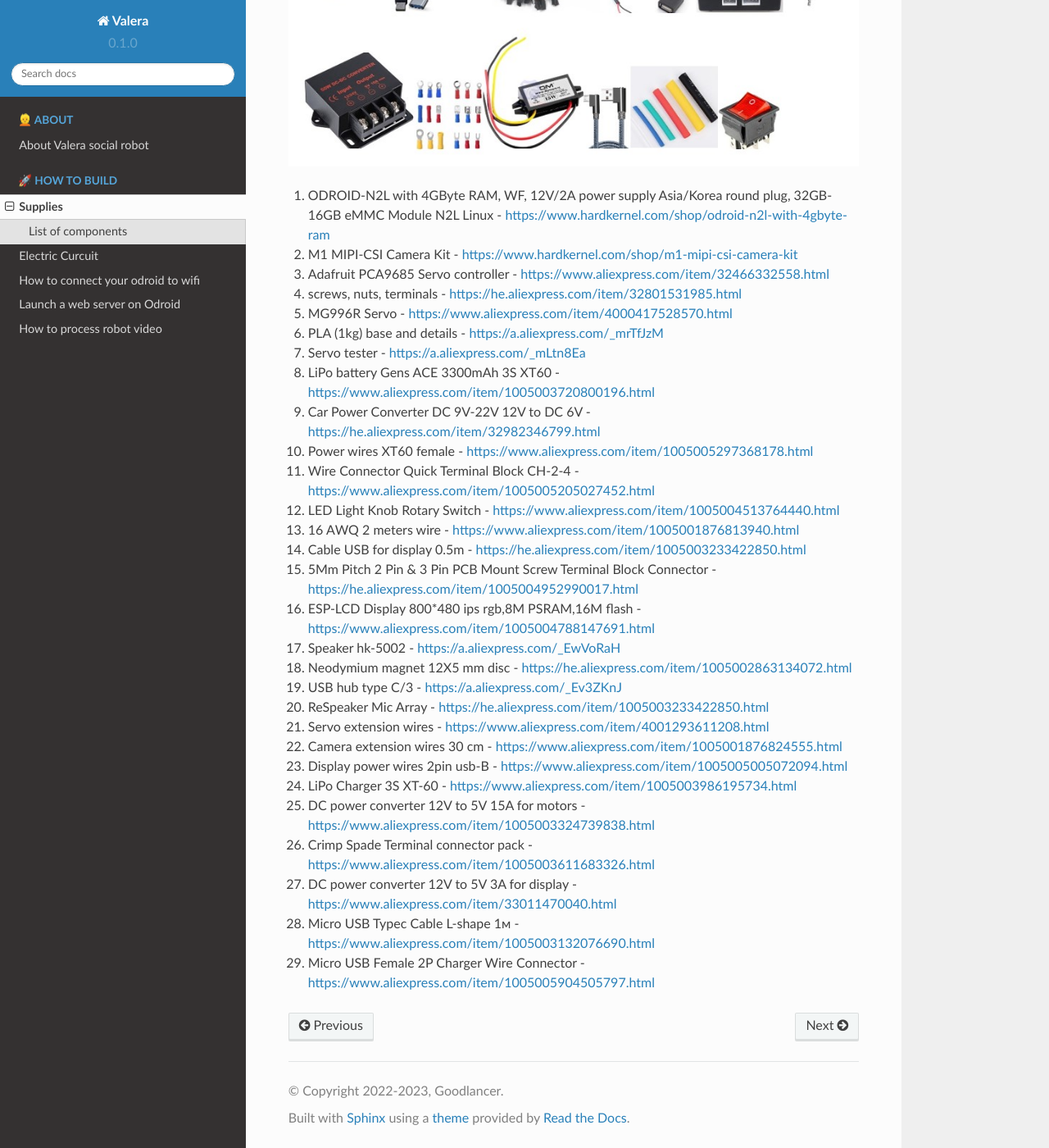
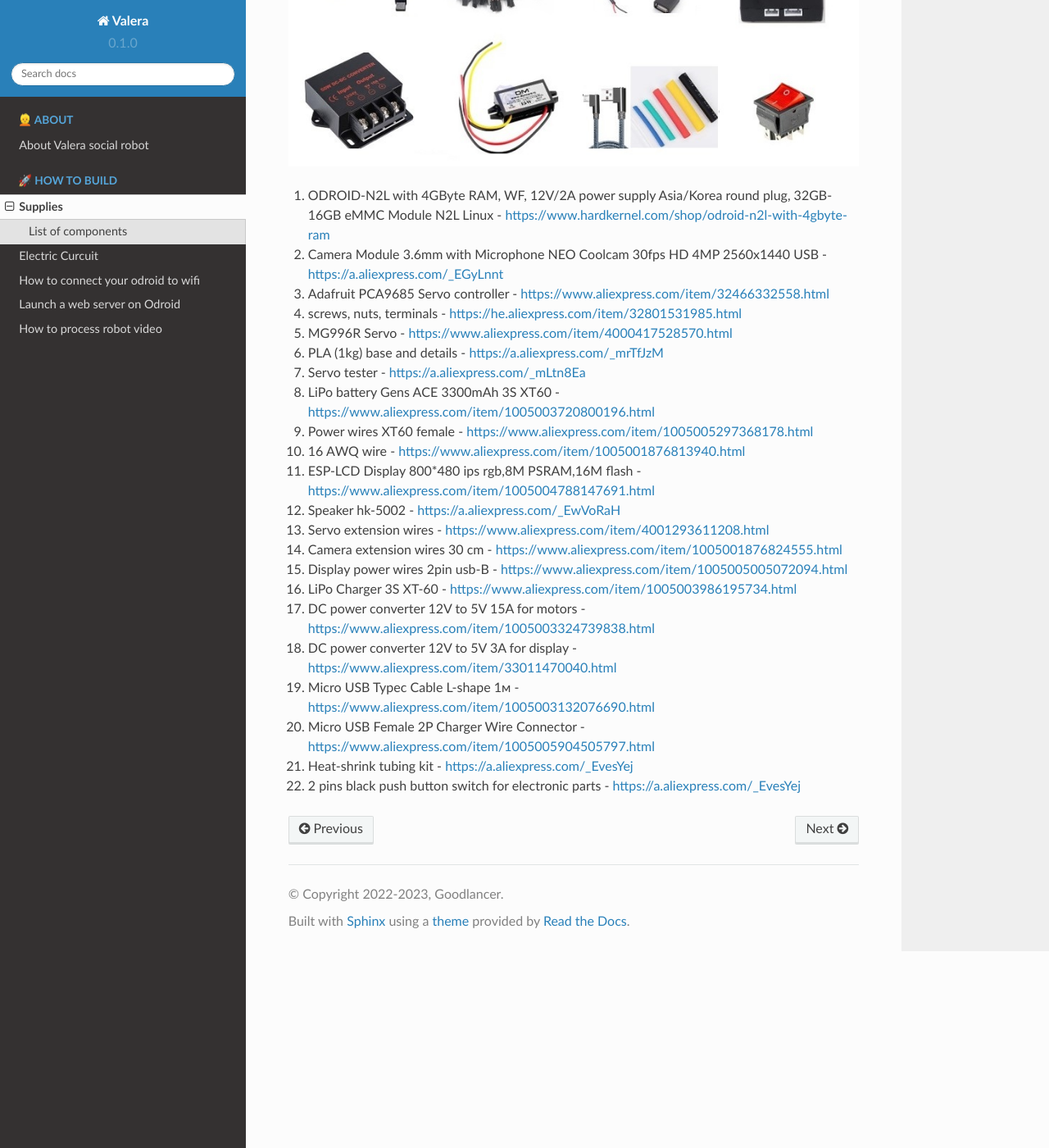
Before and after one commit to goodlancer-org/valera, a Sphinx documentation site: the page built from docs/supplies.rst, in a window 1280 px wide and 1400 px high, scrolled down 887 px. Shown: the whole window at 82% size. Built offline with Sphinx 7.4.7 and the Read the Docs theme 2.0.0, drawn with Linux system fonts in a browser that asks for light colours.

Commit message:
docs: supplies edited

```diff
--- a/docs/supplies.rst
+++ b/docs/supplies.rst
@@ -15,31 +15,24 @@
 .. image:: images/BOM1.jpg
 
 #. ODROID-N2L with 4GByte RAM, WF, 12V/2A power supply Asia/Korea round plug, 32GB-16GB eMMC Module N2L Linux - `<https://www.hardkernel.com/shop/odroid-n2l-with-4gbyte-ram>`_
-#. M1 MIPI-CSI Camera Kit - `<https://www.hardkernel.com/shop/m1-mipi-csi-camera-kit>`_
+#. Camera Module 3.6mm with Microphone NEO Coolcam 30fps HD 4MP 2560x1440 USB - `<https://a.aliexpress.com/_EGyLnnt>`_
 #. Adafruit PCA9685 Servo controller - `<https://www.aliexpress.com/item/32466332558.html>`_
 #. screws, nuts, terminals - `<https://he.aliexpress.com/item/32801531985.html>`_
 #. MG996R Servo - `<https://www.aliexpress.com/item/4000417528570.html>`_
 #. PLA (1kg) base and details - `<https://a.aliexpress.com/_mrTfJzM>`_
 #. Servo tester - `<https://a.aliexpress.com/_mLtn8Ea>`_
 #. LiPo battery Gens ACE 3300mAh 3S XT60 - `<https://www.aliexpress.com/item/1005003720800196.html>`_
-#. Car Power Converter DC 9V-22V 12V to DC 6V - `<https://he.aliexpress.com/item/32982346799.html>`_
 #. Power wires XT60 female - `<https://www.aliexpress.com/item/1005005297368178.html>`_
-#. Wire Connector Quick Terminal Block CH-2-4 - `<https://www.aliexpress.com/item/1005005205027452.html>`_
-#. LED Light Knob Rotary Switch - `<https://www.aliexpress.com/item/1005004513764440.html>`_
-#. 16 AWQ 2 meters wire - `<https://www.aliexpress.com/item/1005001876813940.html>`_
-#. Cable USB for display 0.5m - `<https://he.aliexpress.com/item/1005003233422850.html>`_
-#. 5Mm Pitch 2 Pin & 3 Pin PCB Mount Screw Terminal Block Connector - `<https://he.aliexpress.com/item/1005004952990017.html>`_
+#. 16 AWQ wire - `<https://www.aliexpress.com/item/1005001876813940.html>`_
 #. ESP-LCD Display 800*480 ips rgb,8M PSRAM,16M flash - `<https://www.aliexpress.com/item/1005004788147691.html>`_
 #. Speaker hk-5002 - `<https://a.aliexpress.com/_EwVoRaH>`_
-#. Neodymium magnet 12X5 mm disc - `<https://he.aliexpress.com/item/1005002863134072.html>`_
-#. USB hub type C/3 - `<https://a.aliexpress.com/_Ev3ZKnJ>`_
-#. ReSpeaker Mic Array - `<https://he.aliexpress.com/item/1005003233422850.html>`_
 #. Servo extension wires - `<https://www.aliexpress.com/item/4001293611208.html>`_
 #. Camera extension wires 30 cm - `<https://www.aliexpress.com/item/1005001876824555.html>`_
 #. Display power wires 2pin usb-B - `<https://www.aliexpress.com/item/1005005005072094.html>`_
 #. LiPo Charger 3S XT-60 - `<https://www.aliexpress.com/item/1005003986195734.html>`_
 #. DC power converter 12V to 5V 15A for motors - `<https://www.aliexpress.com/item/1005003324739838.html>`_
-#. Crimp Spade Terminal connector pack - `<https://www.aliexpress.com/item/1005003611683326.html>`_
 #. DC power converter 12V to 5V 3A for display - `<https://www.aliexpress.com/item/33011470040.html>`_
 #. Micro USB Typec Cable L-shape 1м - `<https://www.aliexpress.com/item/1005003132076690.html>`_
 #. Micro USB Female 2P Charger Wire Connector - `<https://www.aliexpress.com/item/1005005904505797.html>`_
+#. Heat-shrink tubing kit -  `<https://a.aliexpress.com/_EvesYej>`_
+#. 2 pins black push button switch for electronic parts - `<https://a.aliexpress.com/_EvesYej>`_
```
Also changed, not shown: docs/images/BOM1.jpg.
